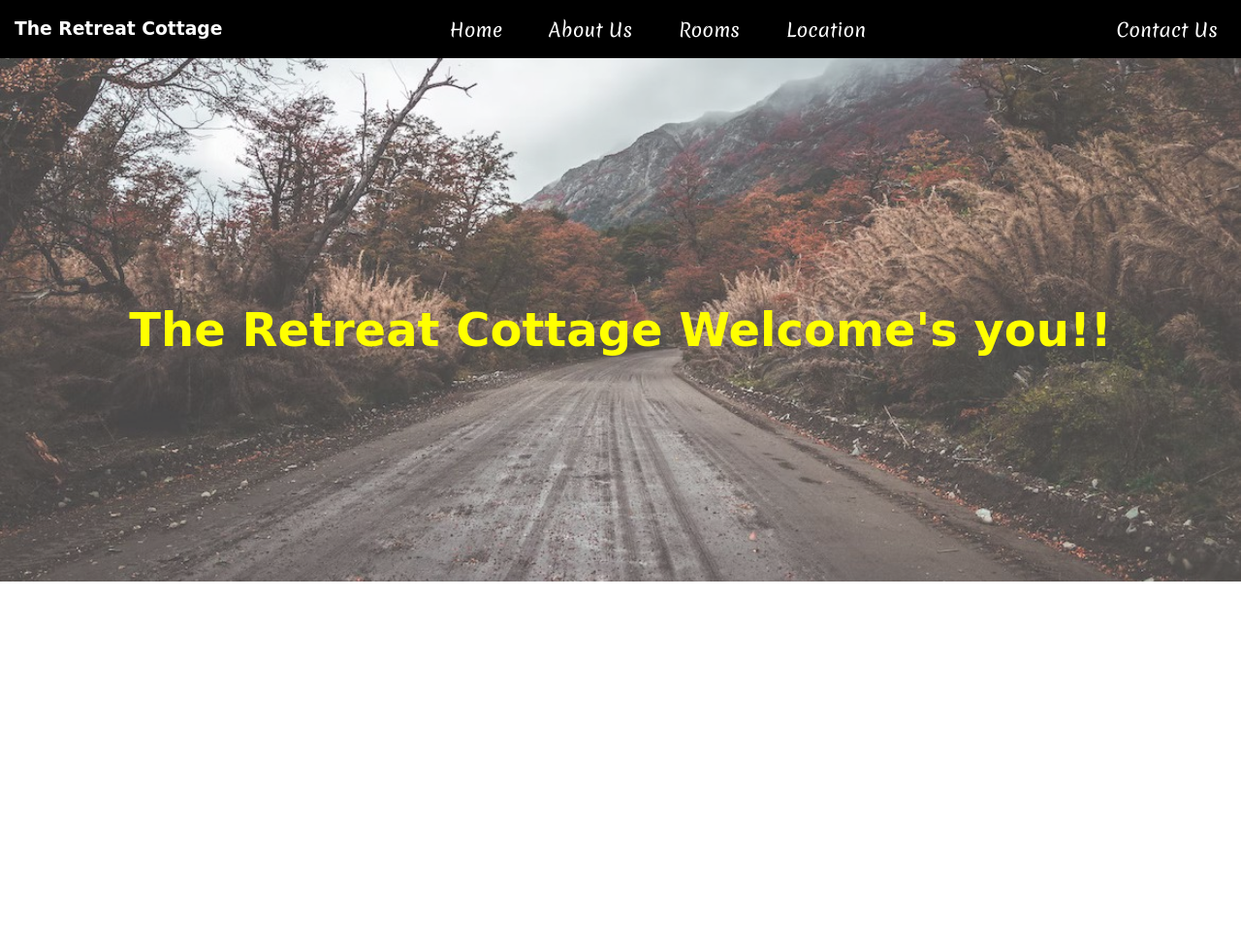
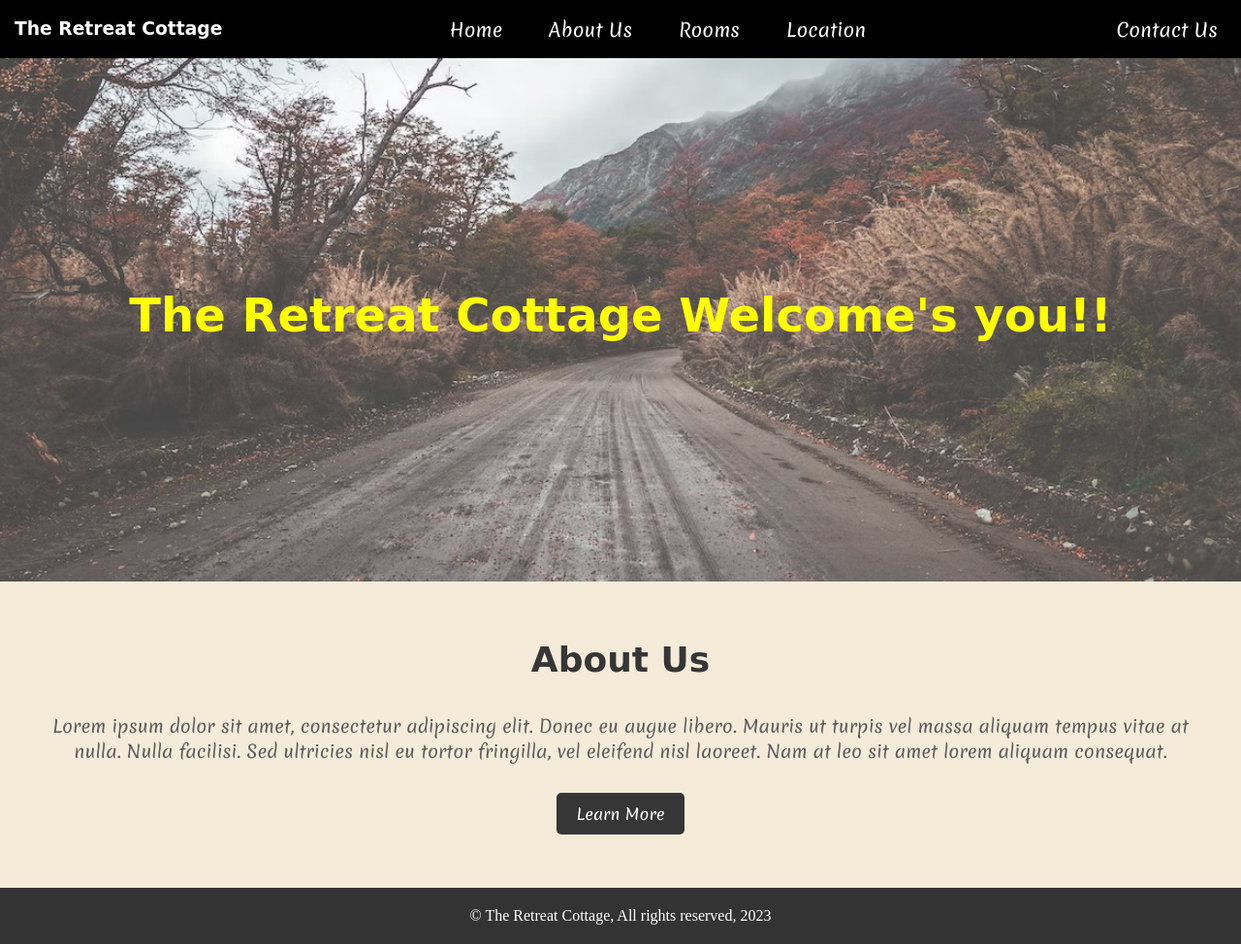
Before and after one commit to gouravkashiv/The-Retreat-Cottage, a plain HTML site: page index.html in a window 1280 px wide. Shown: the whole page at 97% size. Before the commit the page ends 800 px from the top, so only its background shows below. Drawn offline with Linux system fonts and the light colour scheme; a web font is replaced by a local one.

Commit message:
quick comit

```diff
--- a/index.html
+++ b/index.html
@@ -33,6 +33,17 @@
                 <!-- <p></p> -->
             </div>
         </section>
-
+        <section id="about" class="about-us">
+                <div class="container">
+                  <h2>About Us</h2>
+                  <p>Lorem ipsum dolor sit amet, consectetur adipiscing elit. Donec eu augue libero. Mauris ut turpis vel massa aliquam tempus vitae at nulla. Nulla facilisi. Sed ultricies nisl eu tortor fringilla, vel eleifend nisl laoreet. Nam at leo sit amet lorem aliquam consequat. </p>
+                  <a href="#" class="btn">Learn More</a>
+                </div>
+        </section>
+        <footer>
+            <div class="footer">
+                <p>&copy; The Retreat Cottage, All rights reserved, 2023</p>
+              </div>
+        </footer>
 </body>
 </html>
--- a/style.css
+++ b/style.css
@@ -86,7 +86,7 @@ nav ul li a:hover {
     display:flex;
     justify-content: center;
     align-items: center;
-    height: 600px;
+    height: 540px;
     width: 100%;
 }
 
@@ -94,7 +94,7 @@ nav ul li a:hover {
     font-size: 3rem;
     font-family: 'Delicious Handrawn', cursive;
     color:yellow;
-    padding-bottom: 40px;
+    padding-bottom: 10px;
 }
 
 
@@ -110,3 +110,69 @@ nav ul li a:hover {
     z-index: -1;
     opacity:0.79;
 }
+
+/* About Section  */
+
+.about-us {
+    background-color: #F4EBD9;
+    padding: 55px 0;
+  }
+
+  .container {
+    max-width: 1200px;
+    margin: 0 auto;
+    text-align: center;
+  }
+
+  .container h2 {
+    font-family: 'Delicious Handrawn', cursive;
+    font-size: 36px;
+    margin-bottom: 35px;
+    color: #363636;
+    margin-top: 5px;
+  }
+
+  .container p {
+    font-size: 18px;
+    margin-bottom: 30px;
+    color: #5D5D5D;
+    font-family: 'Merienda', cursive;
+  }
+
+  .btn {
+    display: inline-block;
+    background-color: #363636;
+    color: #fff;
+    padding: 10px 20px;
+    text-decoration: none;
+    border-radius: 5px;
+    transition: background-color 0.3s ease;
+    font-family: 'Merienda', cursive;
+  }
+
+  .btn:hover {
+    background-color: #5D5D5D;
+  }
+
+
+
+
+
+
+/* Footer */
+
+footer {
+    background-color: #333;
+    color: #fff;
+    padding: 20px;
+  }
+
+  .footer {
+    max-width: 1200px;
+    margin: 0 auto;
+    text-align: center;
+  }
+
+  .footer p {
+    margin: 0;
+  }
```
